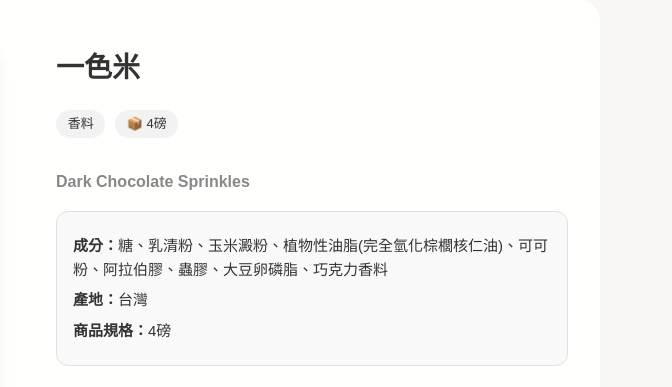
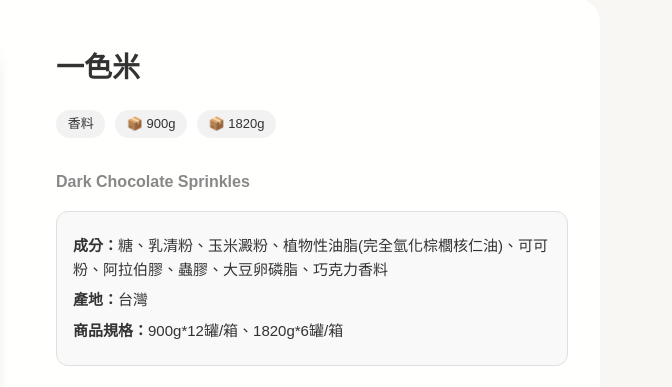
Before and after one commit to anjayfood/goodfood168, a plain HTML site: page products/一色米.html in a window 1280 px wide. Shown: the part 184-571 px from the top of the page, 608-1280 px from the left. Drawn offline with Linux system fonts and the light colour scheme.

```diff
--- a/products/一色米.html
+++ b/products/一色米.html
@@ -56,13 +56,14 @@
             <h1 class="product-title">一色米</h1>
             <div class="tag-group">
               <span class="tag">香料</span>
-              <span class="tag">📦 4磅</span>
+              <span class="tag">📦 900g</span>
+              <span class="tag">📦 1820g</span>
             </div>
             <h2 class="product-subtitle">Dark Chocolate Sprinkles</h2>
             <div class="product-meta">
               <p><strong>成分：</strong>糖、乳清粉、玉米澱粉、植物性油脂(完全氫化棕櫚核仁油)、可可粉、阿拉伯膠、蟲膠、大豆卵磷脂、巧克力香料</p>
               <p><strong>產地：</strong>台灣</p>
-              <p><strong>商品規格：</strong>4磅</p>
+              <p><strong>商品規格：</strong>900g*12罐/箱、1820g*6罐/箱</p>
             </div>
             <div class="product-section">
               <h3>商品特色：</h3>
```
Also changed, not shown: contact.html (+1 -1 lines), products/Christine糖水鳳梨角.html (+0 -1 lines), products/五彩米.html (+2 -3 lines), products/富達什錦水果罐.html (+1 -1 lines).
